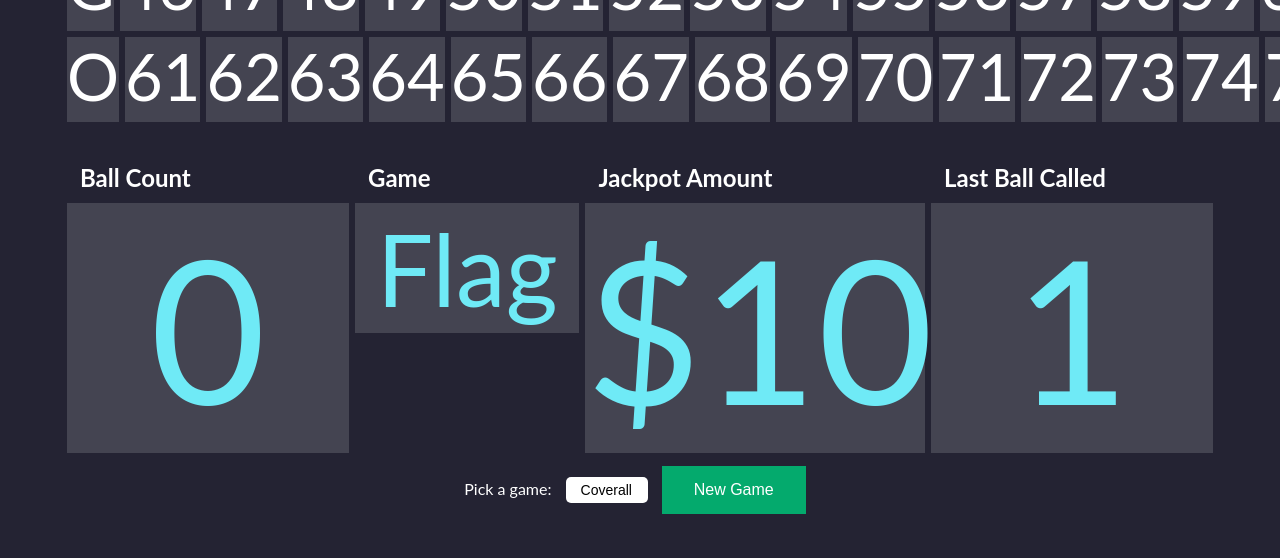
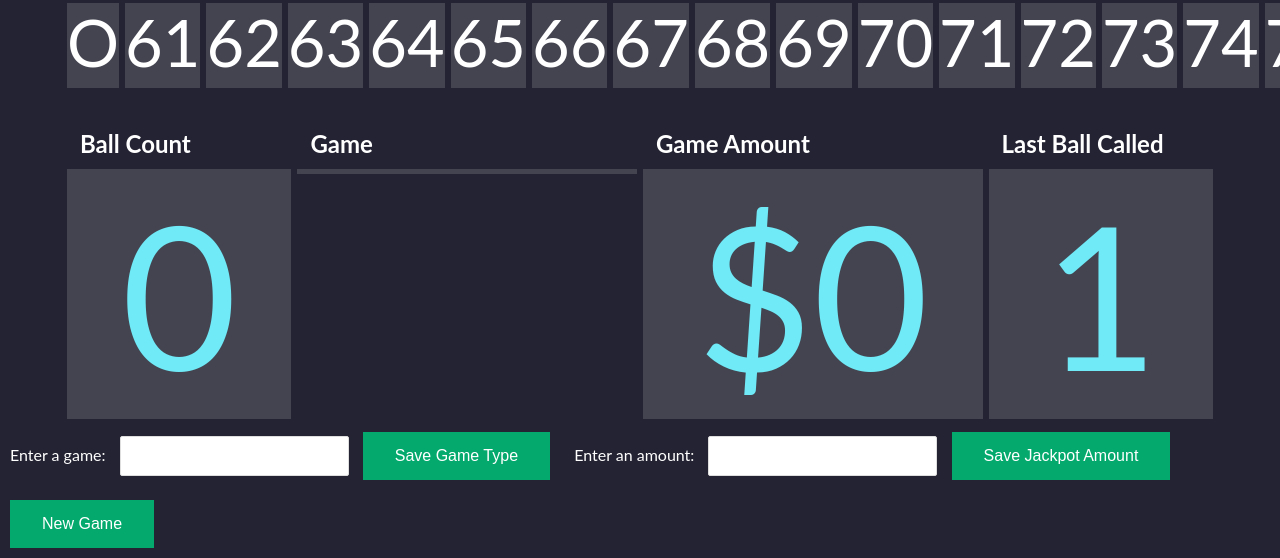
Before and after one commit to ACamarato/BingoFlashboard, a plain HTML site: page index.html in a window 1280 px wide. Shown: the part 313-871 px from the top of the page. Before the commit the page ends 837 px from the top, so only its background shows below. Drawn offline with Linux system fonts and the light colour scheme.

Commit message:
changed Jackpot amount to Game Amount added input fields to change game and game amount

```diff
--- a/index.html
+++ b/index.html
@@ -102,7 +102,7 @@
         </div>
     </div>
     <section class="bottom">
-        <div class="card left" style="width: 25%;">
+        <div class="card left" style="width: 20%;">
             <h1 class="card-header">Ball Count</h1>
             <div class="balls-called">
                 <p class="text">
@@ -110,23 +110,23 @@
                 </p>
             </div>
         </div>
-        <div class="card left" style="width: 20%;">
+        <div class="card left" style="width: 30%;">
             <h1 class="card-header">Game</h1>
             <div class="game-style">
                 <p class="gameStyle">
-                    <span id="gameSyle">Flag</span>
+                    <span id="gameStyleSpan">Flag</span>
                 </p>
             </div>
         </div>
             <div class="card left" style="width: 30%;">
-                <h1 class="card-header">Jackpot Amount</h1>
+                <h1 class="card-header">Game Amount</h1>
                 <div class="jackpot-amount">
                     <p class="text">
                         <span id="jackpotAmount">0</span>
                     </p>
                 </div>
             </div>
-            <div class="card right" style="width: 25%;">
+            <div class="card right" style="width: 20%;">
                 <h1 class="card-header">Last Ball Called</h1>
                 <div class="last-ball-called">
                     <p class="text">
@@ -136,13 +136,12 @@
             </div>
 </section>
     <div class="game-container">
-        <label>Pick a game:</label>
-        <select id="game">
-            <option value="100">Coverall</option>
-            <option value="200">Regular</option>
-            <option value="800">Specal</option>
-            <option value="900">Flag</option>
-        </select>
+        <label>Enter a game:</label>
+        <input type="text" id="gameInput" />
+        <button class="gameInputButton">Save Game Type</button>
+        <label>Enter an amount:</label>
+        <input type="text" id="gameAmount" />
+        <button class="jackpotAmountButton">Save Jackpot Amount</button>
         <button class="newGameButton">New Game</button>
     </div>
 
--- a/script.js
+++ b/script.js
@@ -5,15 +5,18 @@ const total = document.getElementById('total');
 const gameSelect = document.getElementById('game');
 const lastCalled = document.getElementById('lastCalled');
 const newGameButton = document.querySelector('.newGameButton');
+const jackpotAmountButton = document.querySelector('.jackpotAmountButton');
+const gameInputButton = document.querySelector('.gameInputButton');
 
 populateUI();
 
-let gamePrice = +gameSelect.value;
+let gamePrice = +gameAmount.value;
+var gameStyle = gameInput.value;
 
-// Save selected game index and price
-function setGameData(gameIndex, gamePrice) {
-    localStorage.setItem('selectedGameIndex', gameIndex);
+// Save selected price
+function setGameData(gamePrice, gameStyle) {
     localStorage.setItem('selectedGamePrice', gamePrice);
+    localStorage.setItem('selectedGameStyle', gameStyle);
 }
 
 // Update total and count
@@ -32,9 +35,9 @@ function updateSelectedCount() {
 
     count.innerText = selectedBingoNumbersCount + calledBingoNumbersCount;
     jackpotAmount.innerText = "$" + gamePrice;
-    //gameStyle.innerText =
+    gameStyleSpan.innerText = gameStyle;
 
-    setGameData(gameSelect.selectedIndex, gameSelect.value);
+    setGameData(gameAmount.value, gameInput.value);
 }
 
 // Show last called number
@@ -70,20 +73,20 @@ function populateUI() {
         });
     }
 
-    const selectedGameIndex = localStorage.getItem('selectedGameIndex');
+    const selectedGamePrice = localStorage.getItem('selectedGamePrice');
 
-    if (selectedGameIndex !== null) {
-        gameSelect.selectedIndex = selectedGameIndex;
+    if (selectedGamePrice !== null) {
+        gameAmount.value = selectedGamePrice
     }
+
+    const selectedGameStyle = localStorage.getItem('selectedGameStyle');
+
+    if (selectedGameStyle !== null) {
+        gameInput.value = selectedGameStyle
+    }
+
     updateLastCalled();
 }
-
-// Bingo game select event
-gameSelect.addEventListener('change', e => {
-    gamePrice = +e.target.value;
-    setGameData(e.target.selectedIndex, e.target.value);
-    updateSelectedCount();
-});
 
 // Lock Bingo number after no longer last called
 function addCalledClass() {
@@ -137,5 +140,18 @@ newGameButton.addEventListener('click', e => {
 
 });
 
+// Clear Bingo board button click
+jackpotAmountButton.addEventListener('click', e => {
+    gamePrice = gameAmount.value;
+    updateSelectedCount();
+
+});
+
+// Bingo game select event
+gameInputButton.addEventListener('click', e => {
+    gameStyle = gameInput.value;
+    updateSelectedCount();
+});
+
 // Initial count and total set
 updateSelectedCount();
--- a/style.css
+++ b/style.css
@@ -134,7 +134,7 @@ p.gameStyle {
     float: right;
 }
 
-.newGameButton {
+button {
     background-color: #04AA6D;
     border: none;
     color: white;
@@ -142,6 +142,18 @@ p.gameStyle {
     text-align: center;
     text-decoration: none;
     display: inline-block;
+    font-size: 16px;
+    margin: 10px;
+}
+
+input {
+    border: 1px solid #dedede;
+    border-radius: 2px;
+    font-size: 16px;
+    padding: 10px;
+}
+
+label {
     font-size: 16px;
     margin: 10px;
 }
```
